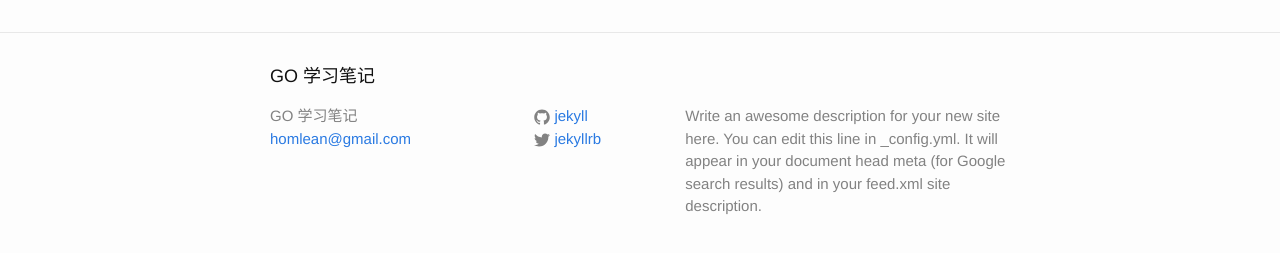
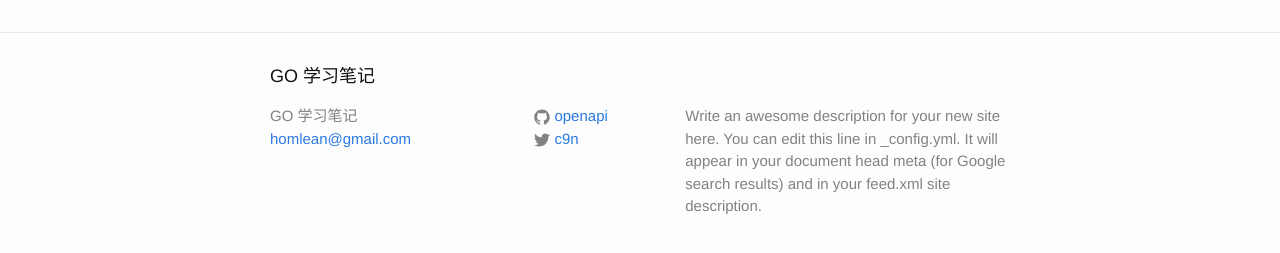
Before and after one commit to c9n/go, a Jekyll site: the page built from index.html, in a window 1280 px wide. Shown: the part 264-517 px from the top of the page. Built offline with Jekyll 4.4.1, drawn with Linux system fonts in a browser that asks for light colours.

Commit message:
update accounts

```diff
--- a/_config.yml
+++ b/_config.yml
@@ -7,8 +7,8 @@ description: > # this means to ignore newlines until "baseurl:"
   Google search results) and in your feed.xml site description.
 baseurl: "/go" # the subpath of your site, e.g. /blog/
 url: "http://c9n.me" # the base hostname & protocol for your site
-twitter_username: jekyllrb
-github_username:  jekyll
+twitter_username: c9n
+github_username:  openapi
 
 # Build settings
 markdown: kramdown
```
